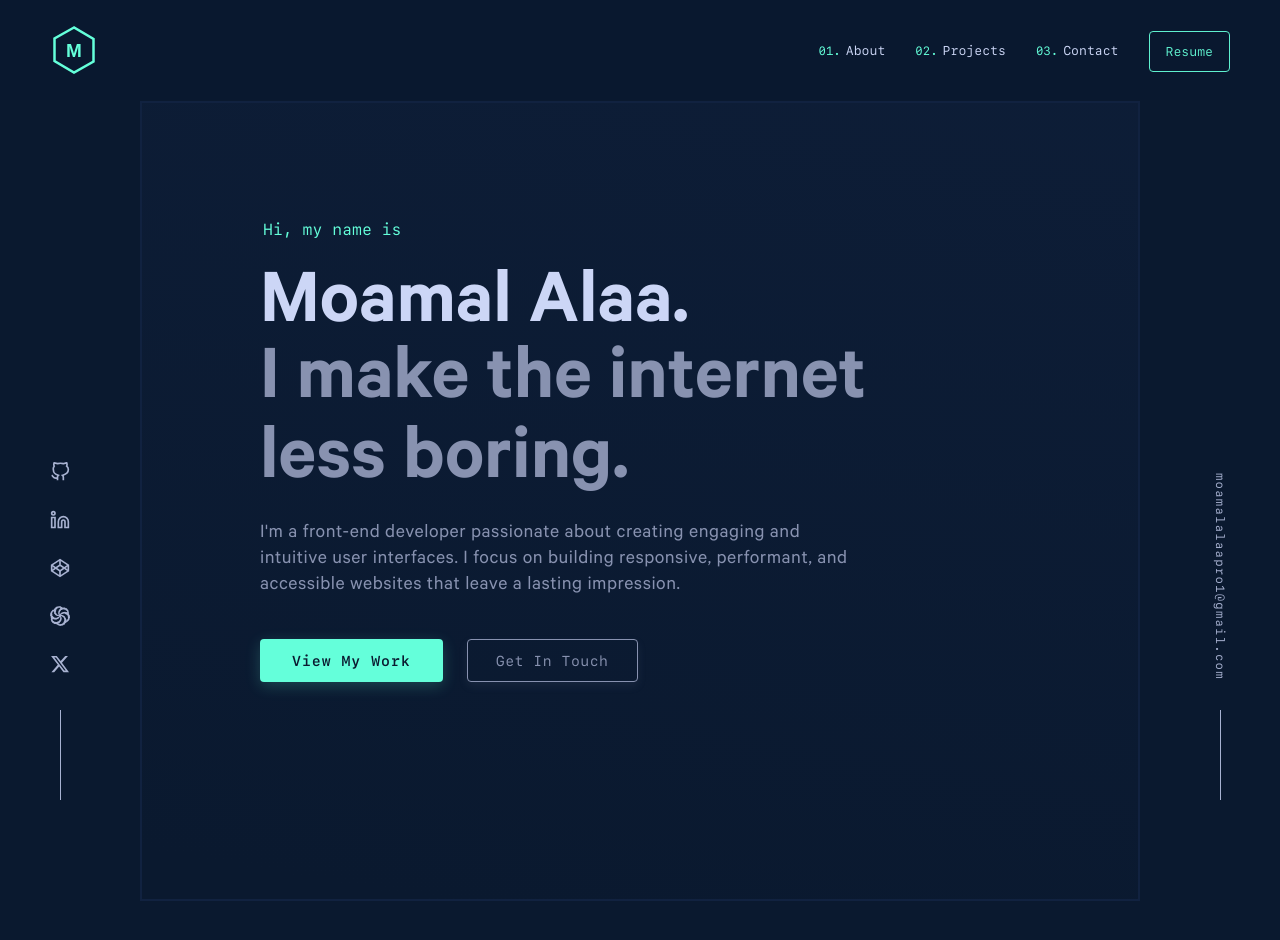
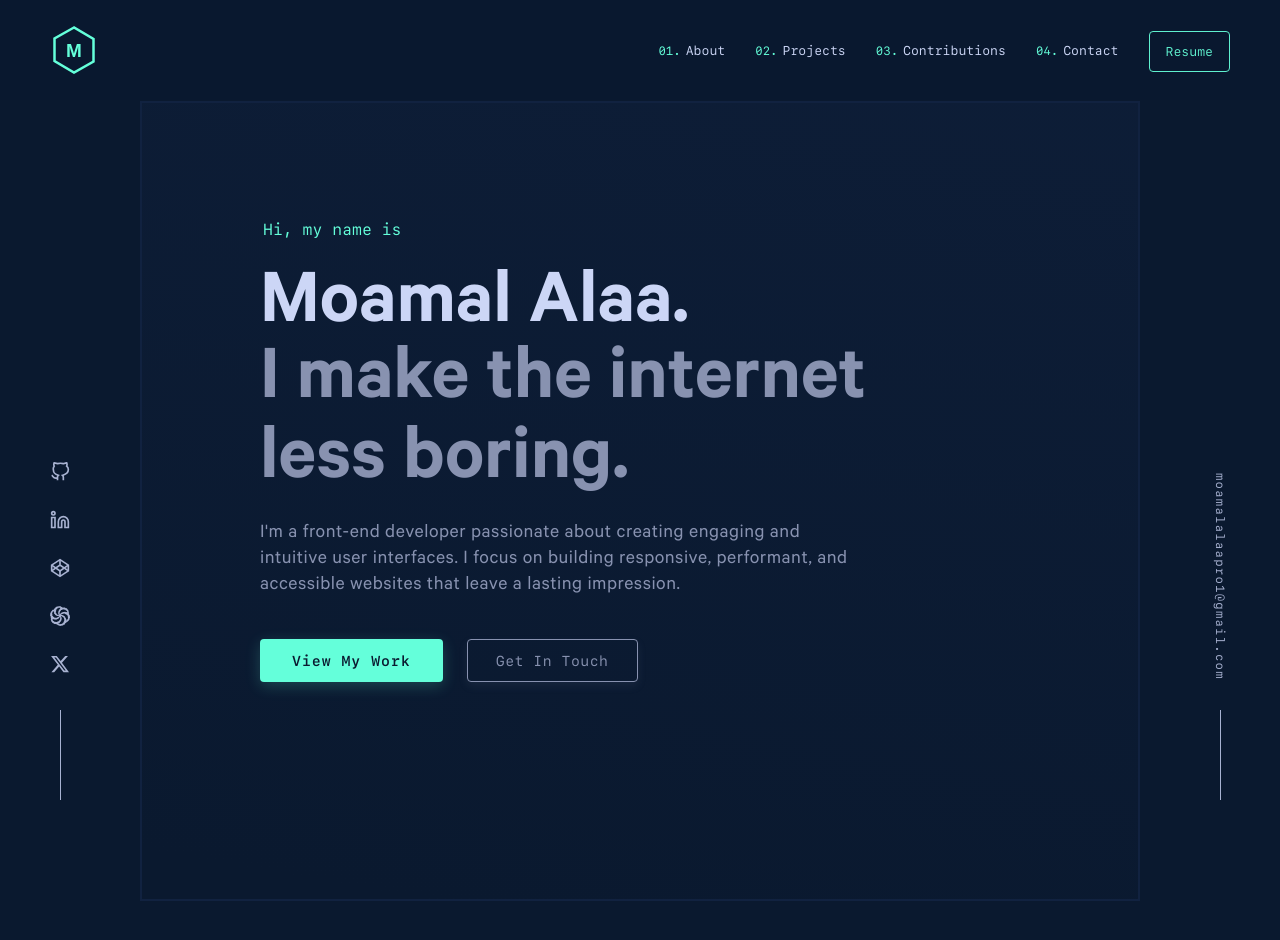
Before and after one commit to Moamal-2000/moamal-alaa, a Next.js app: page / in a window 1280 px wide. Shown: the top 940 px of the page. Built offline with nearby package versions, Linux system fonts and the light colour scheme; no server answers.

Commit message:
feat(HeaderNavLinks): add "Contributions" link to improve navigation to the section

```diff
--- a/src/components/Home/ContributionsSection/ContributionsSection.jsx
+++ b/src/components/Home/ContributionsSection/ContributionsSection.jsx
@@ -15,7 +15,7 @@ const ContributionsSection = ({ contributions = [] }) => {
   const [activeTabId, setActiveTabId] = useState(0);
 
   return (
-    <section className={s.section}>
+    <section id="contributions" className={s.section}>
       <NumberedHeading number="03" title="Where I Have Contributed" />
 
       <div className={s.wrapper}>
--- a/src/data/staticData.js
+++ b/src/data/staticData.js
@@ -1,7 +1,8 @@
 export const NAV_LINKS = [
   { title: "About", id: 1 },
   { title: "Projects", id: 2 },
-  { title: "Contact", id: 3 },
+  { title: "Contributions", id: 3 },
+  { title: "Contact", id: 4 },
 ];
 
 export const SOCIAL_MEDIA = [
```
